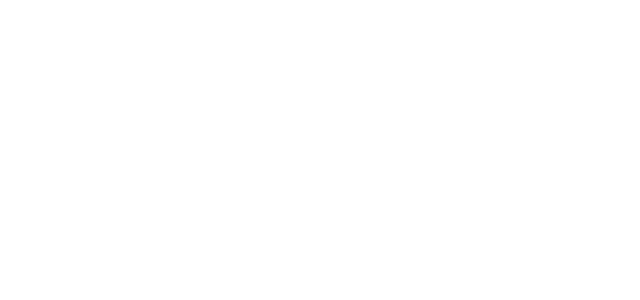
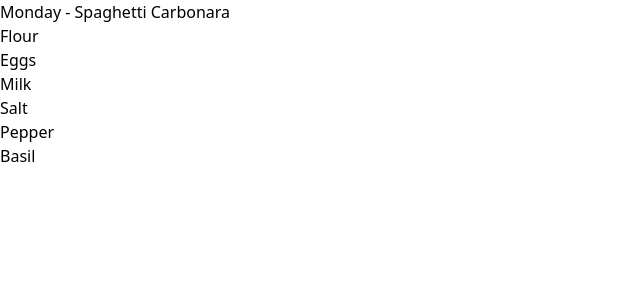
Before and after one commit to victorhorton/meal-prep, a Vue app in the folder ClientApp/: page /meal-plan/1 in a window 1280 px wide. Before the commit this address had no page. Shown: the top 300 px of the page, without its empty margins (0-640 px from the left). Built offline with nearby package versions, Linux system fonts and the light colour scheme.

Commit message:
Add meal plan data, type and views

```diff
--- /dev/null
+++ b/ClientApp/src/data/meal_plans_data.ts
@@ -0,0 +1,12 @@
+import { MealPlan } from "../types/meal_plan";
+import { recipesData } from "./recipes_data";
+
+export const mealPlansData: MealPlan[] = [
+  { id: 1, weekDay: "Monday", recipe: recipesData[1] },
+  { id: 2, weekDay: "Tuesday", recipe: recipesData[2] },
+  { id: 3, weekDay: "Wednesday", recipe: recipesData[3] },
+  { id: 4, weekDay: "Thursday", recipe: recipesData[4] },
+  { id: 5, weekDay: "Friday", recipe: recipesData[4] },
+  { id: 6, weekDay: "Saturday", recipe: recipesData[0] },
+  { id: 7, weekDay: "Sunday", recipe: recipesData[1] },
+];
--- a/ClientApp/src/router.ts
+++ b/ClientApp/src/router.ts
@@ -1,17 +1,29 @@
 import { createRouter, createWebHistory } from "vue-router";
 import RecipeIndex from "./views/recipes/RecipeIndex.vue";
 import RecipeShow from "./views/recipes/RecipeShow.vue";
+import MealPlanIndex from "./views/meal_plan/MealPlanIndex.vue";
+import MealPlanShow from "./views/meal_plan/MealPlanShow.vue";
 
 const routes = [
   {
-    path: "/",
+    path: "/recipes",
     name: "Recipes",
     component: RecipeIndex,
   },
   {
-    path: "/:id",
+    path: "/recipes/:id",
     name: "Recipe Show",
     component: RecipeShow,
+  },
+  {
+    path: "/meal-plan",
+    name: "Meal Plan",
+    component: MealPlanIndex,
+  },
+  {
+    path: "/meal-plan/:id",
+    name: "Meal Plan Show",
+    component: MealPlanShow,
   },
 ];
 
--- /dev/null
+++ b/ClientApp/src/types/meal_plan.ts
@@ -0,0 +1,7 @@
+import { Recipe } from "./recipe";
+
+export type MealPlan = {
+  id: number;
+  weekDay: string;
+  recipe: Recipe;
+};
--- /dev/null
+++ b/ClientApp/src/views/meal_plan/MealPlanIndex.vue
@@ -0,0 +1,12 @@
+<script setup lang="ts">
+import { ref } from "vue";
+import { mealPlansData } from "../../data/meal_plans_data";
+
+const mealPlans = ref(mealPlansData);
+</script>
+
+<template>
+  <div v-for="mealPlan in mealPlans" :key="mealPlan.id">
+    {{ mealPlan.weekDay }} - {{ mealPlan.recipe.name }}
+  </div>
+</template>
--- /dev/null
+++ b/ClientApp/src/views/meal_plan/MealPlanShow.vue
@@ -0,0 +1,20 @@
+<script lang="ts" setup>
+import { ref } from "vue";
+import { useRoute } from "vue-router";
+import { mealPlansData } from "../../data/meal_plans_data";
+
+const route = useRoute();
+
+const mealPlan = ref(
+  mealPlansData.find((mealPlan) => `${mealPlan.id}` === route.params.id)
+);
+</script>
+
+<template>
+  <div v-if="mealPlan">
+    <h1>{{ mealPlan.weekDay }} - {{ mealPlan.recipe.name }}</h1>
+    <div v-for="ingredient in mealPlan.recipe.ingredients" :key="ingredient.id">
+      {{ ingredient.name }}
+    </div>
+  </div>
+</template>
--- a/ClientApp/src/views/recipes/RecipeIndex.vue
+++ b/ClientApp/src/views/recipes/RecipeIndex.vue
@@ -1,6 +1,6 @@
 <script lang="ts" setup>
 import { ref } from "vue";
-import { recipesData } from "../../data";
+import { recipesData } from "../../data/recipes_data";
 
 const recipes = ref(recipesData);
 </script>
--- a/ClientApp/src/views/recipes/RecipeShow.vue
+++ b/ClientApp/src/views/recipes/RecipeShow.vue
@@ -1,7 +1,7 @@
 <script lang="ts" setup>
 import { ref } from "vue";
 import { useRoute } from "vue-router";
-import { recipesData } from "../../data";
+import { recipesData } from "../../data/recipes_data";
 
 const route = useRoute();
 
```
